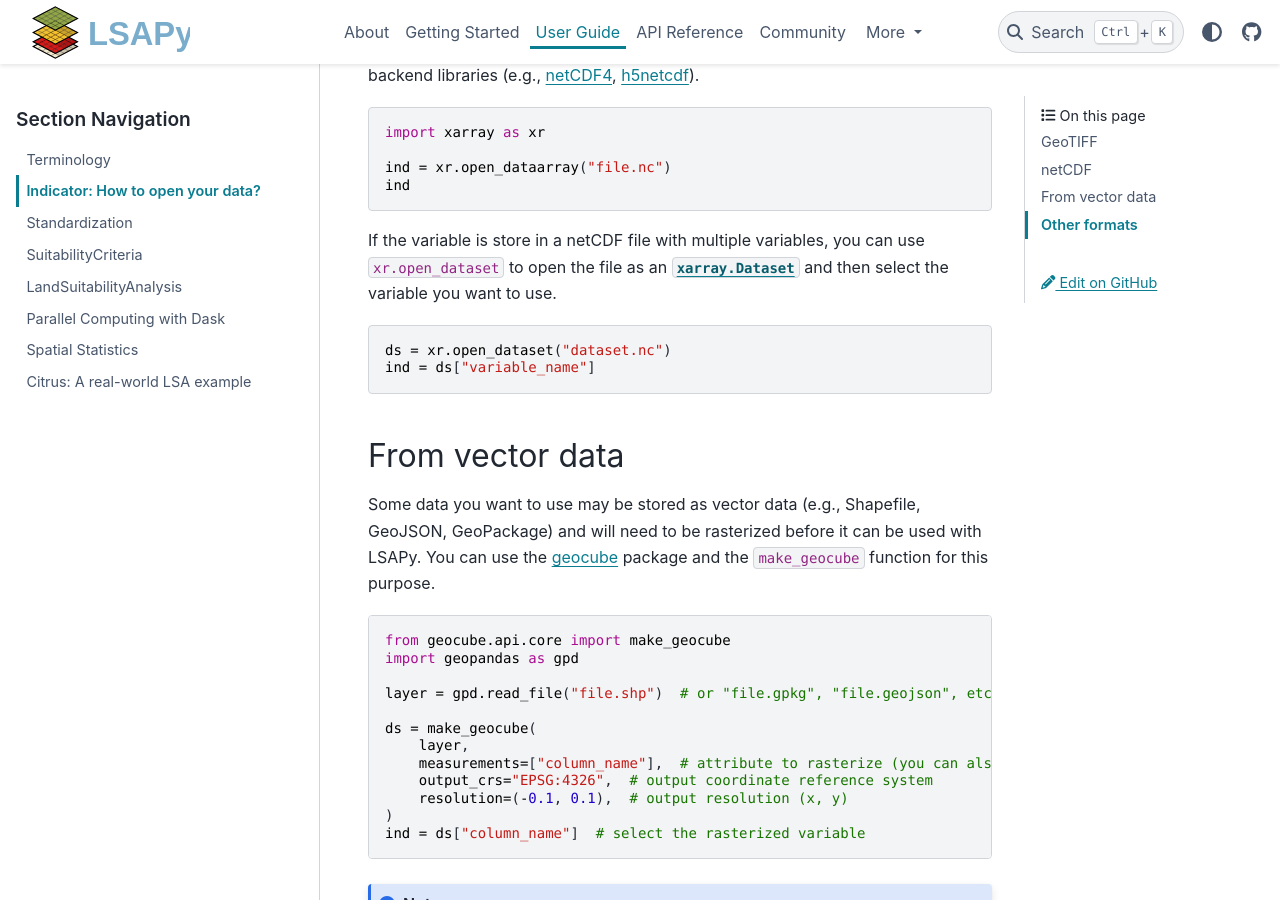
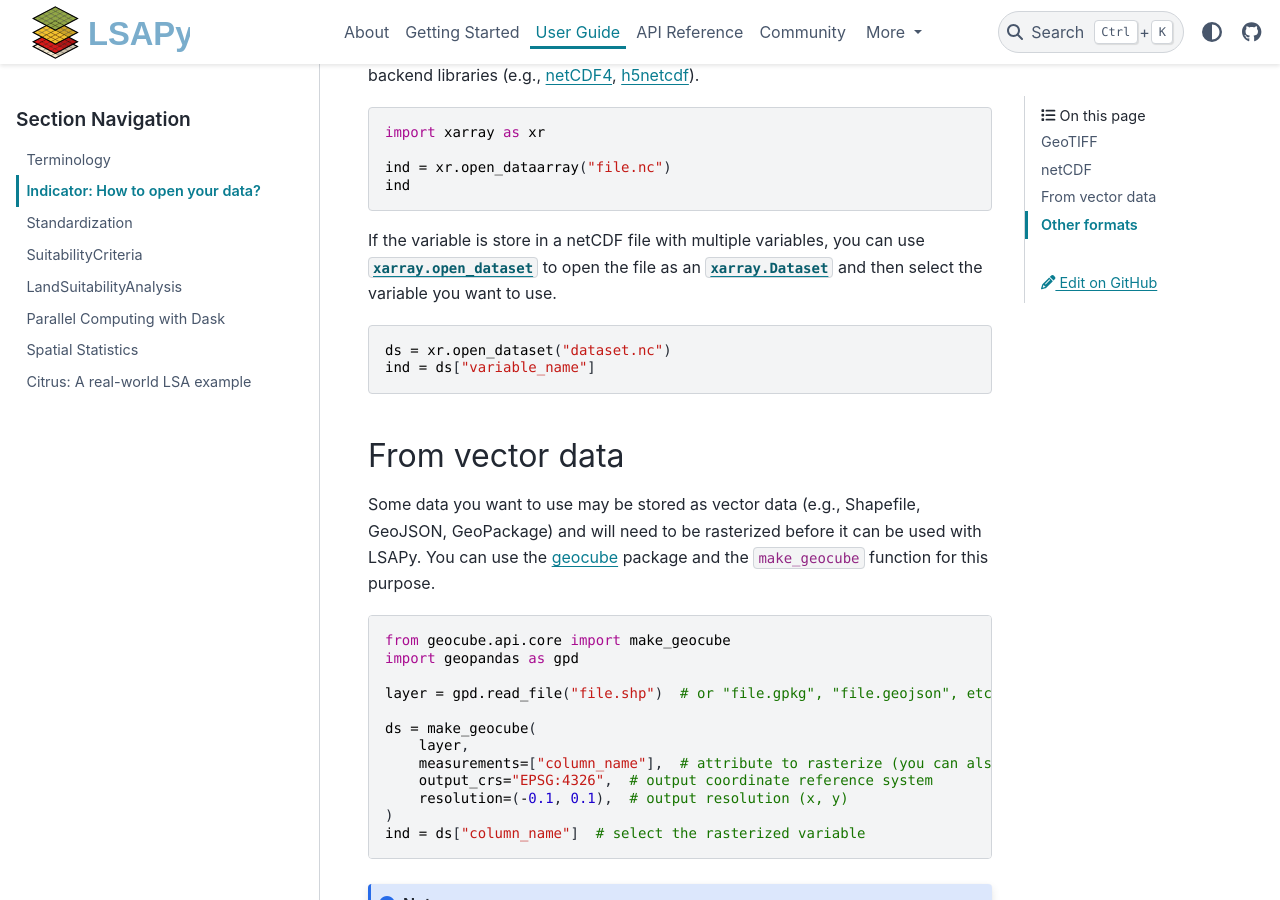
Before and after one commit to baptistehamon/lsapy, a Sphinx documentation site: the page built from docs/user-guide/indicator.md, in a window 1280 px wide and 900 px high, scrolled down 1475 px. Built offline with Sphinx 7.4.7 and the PyData theme 0.15.4, drawn with Linux system fonts in a browser that asks for light colours.

Commit message:
Add intershinx and fix some doc links

`````diff
--- a/docs/conf.py
+++ b/docs/conf.py
@@ -33,6 +33,7 @@
 extensions = [
     "sphinx.ext.autodoc",
     "sphinx.ext.autosummary",
+    "sphinx.ext.intersphinx",
     "sphinx.ext.viewcode",
     "sphinx.ext.mathjax",
     "sphinx.ext.napoleon",
@@ -123,6 +124,10 @@
     "getting_started/index": "getting-started/index",
 }
 
+intersphinx_mapping = {
+    "xarray": ("https://docs.xarray.dev/en/stable/", None),
+}
+
 
 def setup(app):
     app.add_css_file("style.css")
--- a/docs/user-guide/indicator.md
+++ b/docs/user-guide/indicator.md
@@ -4,7 +4,7 @@
 
 # Indicator: How to open your data?
 
-In LSAPy, an [indicator](./terminology.rst#term-Indicator) refers to the input spatial gridded data used for downstream analysis and is expected to be a [`xarray.DataArray`](https://docs.xarray.dev/en/stable/generated/xarray.DataArray.html) object. However, such data can be stored in various file formats and this guide describes how to open them in a ready-to-use format for LSAPy. A short example of how to convert vector data to raster data is also provided.
+In LSAPy, an [indicator](./terminology.rst#term-Indicator) refers to the input spatial gridded data used for downstream analysis and is expected to be a [`xarray.DataArray`] object. However, such data can be stored in various file formats and this guide describes how to open them in a ready-to-use format for LSAPy. A short example of how to convert vector data to raster data is also provided.
 
 ````{tip}
 Overall, [xarray] should be able to open your data if it is stored in a common format for spatial gridded data (e.g., GeoTIFF, netCDF, GRIB, etc.). You can find a list of supported formats [here](https://docs.xarray.dev/en/stable/user-guide/io.html).
@@ -18,7 +18,7 @@
 
 ## GeoTIFF
 
-GeoTIFF is one of the most common formats for raster data, and you will likely encounter it when working with spatial data. To open a GeoTIFF file as `xarray.DataArray`, you can use the [xarray] package using the [rasterio] backend engine.
+GeoTIFF is one of the most common formats for raster data, and you will likely encounter it when working with spatial data. To open a GeoTIFF file as [`xarray.DataArray`], you can use the [xarray] package using the [rasterio] backend engine.
 
 ```python
 import xarray as xr
@@ -43,7 +43,7 @@
 
 ## netCDF
 
-Another common format for spatial gridded data, especially for climate data, is [netCDF](https://fr.wikipedia.org/wiki/NetCDF). Files in this format can easily be opened as `xarray.DataArray` using [xarray] directly. To read a netCFD file, you will first need to install one the the backend libraries (e.g., [netCDF4](https://github.com/Unidata/netcdf4-python), [h5netcdf](https://h5netcdf.org/)).
+Another common format for spatial gridded data, especially for climate data, is [netCDF](https://fr.wikipedia.org/wiki/NetCDF). Files in this format can easily be opened as [`xarray.DataArray`] using [xarray] directly. To read a netCFD file, you will first need to install one the the backend libraries (e.g., [netCDF4](https://github.com/Unidata/netcdf4-python), [h5netcdf](https://h5netcdf.org/)).
 
 ```python
 import xarray as xr
@@ -52,7 +52,7 @@
 ind
 ```
 
-If the variable is store in a netCDF file with multiple variables, you can use `xr.open_dataset` to open the file as an [`xarray.Dataset`](https://docs.xarray.dev/en/stable/generated/xarray.Dataset.html) and then select the variable you want to use.
+If the variable is store in a netCDF file with multiple variables, you can use [`xarray.open_dataset`](https://docs.xarray.dev/en/stable/generated/xarray.open_dataset.html#xarray.open_dataset) to open the file as an [`xarray.Dataset`] and then select the variable you want to use.
 
 ```python
 ds = xr.open_dataset("dataset.nc")
@@ -79,7 +79,7 @@
 ```
 
 ```{note}
-You can also use the ``like`` parameter to specify a reference a ``xarray.Dataset`` to define the output grid.
+You can also use the `like` parameter to specify a reference a [`xarray.Dataset`] to define the output grid.
 ```
 
 ## Other formats
@@ -90,3 +90,5 @@
 [rasterio]: https://rasterio.readthedocs.io/en/stable/
 [rioxarray]: https://corteva.github.io/rioxarray/stable/
 [xarray]: https://docs.xarray.dev/en/stable/
+[`xarray.dataarray`]: https://docs.xarray.dev/en/stable/generated/xarray.DataArray.html
+[`xarray.dataset`]: https://docs.xarray.dev/en/stable/generated/xarray.Dataset.html
`````
Also changed, not shown: docs/user-guide/terminology.rst (+3 -7 lines).
